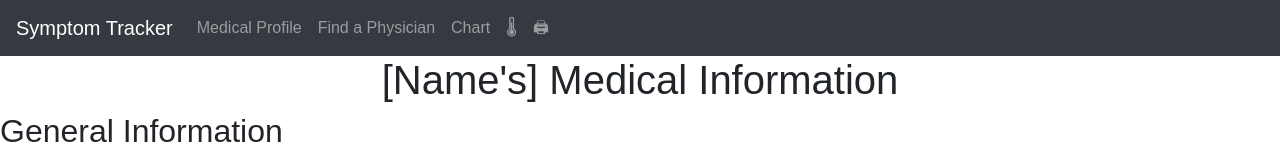
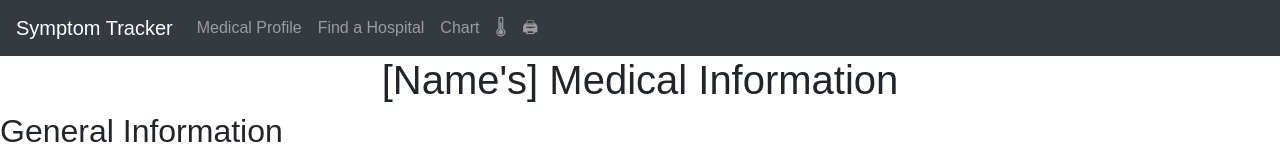
Before and after one commit to andrewjknapp/Symptom-Tracker, a React (Create React App) app in the folder client/: page /medical-profile in a window 1280 px wide. Shown: the top 157 px of the page. Built offline with nearby package versions, Linux system fonts and the light colour scheme.

Commit message:
changed to find hospital on navbar and routes

```diff
--- a/client/src/App.js
+++ b/client/src/App.js
@@ -15,8 +15,8 @@ function App() {
           <Route absolute path="/medical-profile">
             <MedicalProfile />
           </Route>
-          <Route absolute path="/find-physician">
-            {/* <FindPhysician/> */}
+          <Route absolute path="/find-hospital">
+            {/* <FindHospital/> */}
           </Route>
           <Route absolute path="/chart">
             <Chart />
--- a/client/src/component/Navbar.js
+++ b/client/src/component/Navbar.js
@@ -18,7 +18,7 @@ function Navbar() {
                         <Link to='/medical-profile' class="nav-link">Medical Profile</Link>
                     </li>
                     <li class="nav-item">
-                        <Link to='/find-physician' class="nav-link" >Find a Physician</Link>
+                        <Link to='/find-hospital' class="nav-link" >Find a Hospital</Link>
                     </li>
                     <li class="nav-item">
                         <Link to='/chart' id='chart' class="nav-link" >Chart</Link>
```
